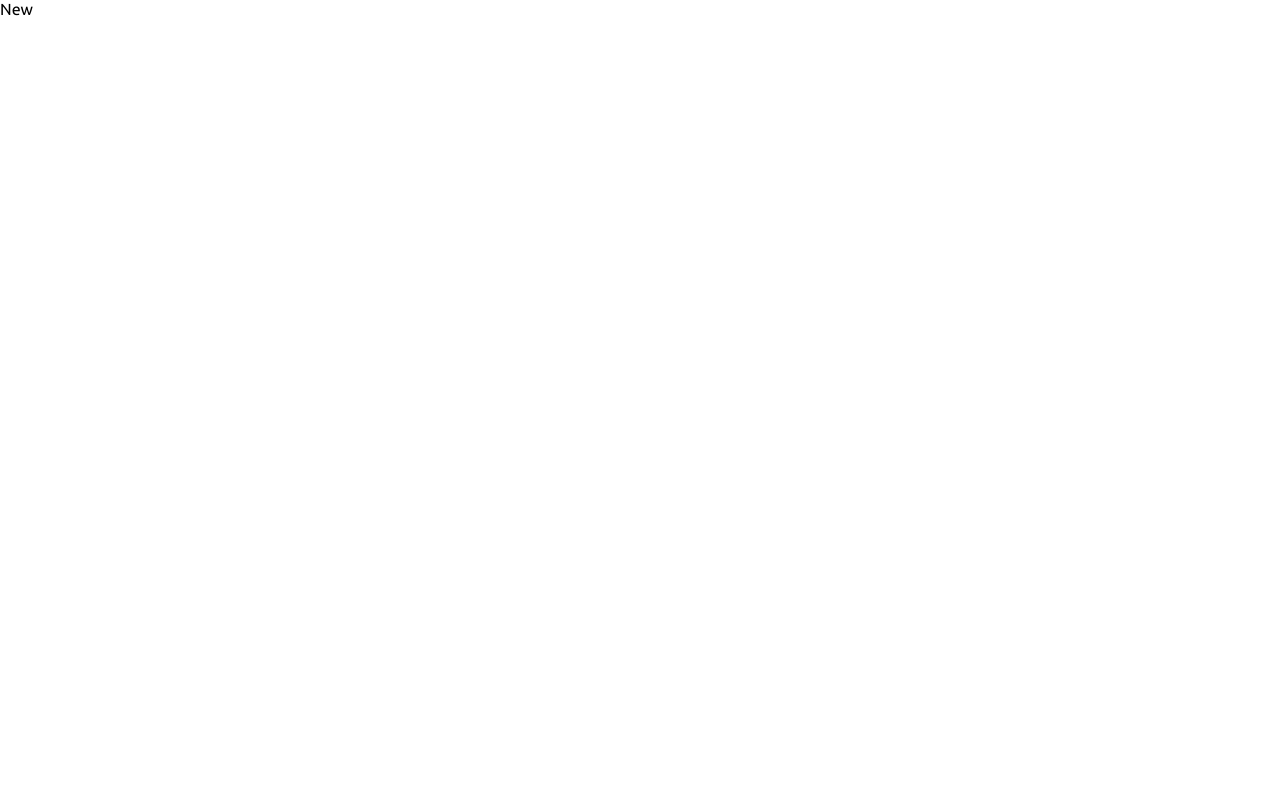
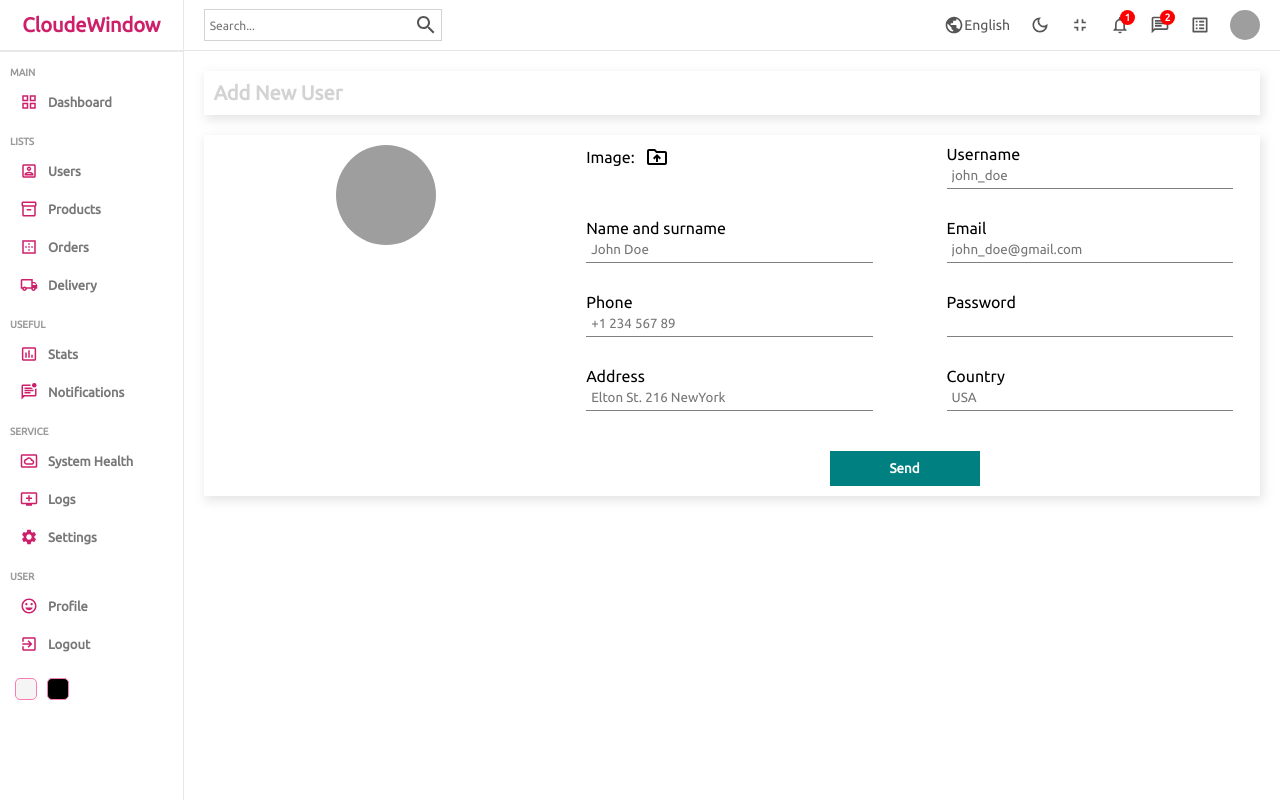
Before and after one commit to hafijur1238/Admin-Panel, a React (Create React App) app: page /users/new in a window 1280 px wide. Built offline with nearby package versions, Linux system fonts and the light colour scheme; grey boxes are pictures that could not be loaded.

Commit message:
Added new page & Changes some code

```diff
--- a/src/App.js
+++ b/src/App.js
@@ -5,6 +5,7 @@
 import List from "./pages/list/List";
 import Single from "./pages/single/Single";
 import New from "./pages/new/New";
+import { productInputs, userInputs } from "./formSource";
 
 function App() {
   return (
@@ -15,14 +16,14 @@
             <Route index element={<Home />} />
             <Route path="login" element={<Login />} />
             <Route path="users">
-              <Route index element={<List/>}/>
-              <Route path=":userId" element={<Single/>}/>
-              <Route path="new" element={<New/>}/>
+              <Route index element={<List />} />
+              <Route path=":userId" element={<Single />} />
+              <Route path="new" element={<New inputs={userInputs} title="Add New User" />} />
             </Route>
             <Route path="products">
-              <Route index element={<List/>}/>
-              <Route path=":productId" element={<Single/>}/>
-              <Route path="new" element={<New/>}/>
+              <Route index element={<List />} />
+              <Route path=":productId" element={<Single />} />
+              <Route path="new" element={<New inputs={productInputs} title="Add New Product" />} />
             </Route>
           </Route>
         </Routes>
--- a/src/components/datatable/Datatable.jsx
+++ b/src/components/datatable/Datatable.jsx
@@ -1,8 +1,8 @@
-import "./datatable.scss"
-import { DataGrid } from '@mui/x-data-grid';
+import "./datatable.scss";
+import { DataGrid } from "@mui/x-data-grid";
 import { userColumns, userRows } from "../../datatablesource";
+import { Link } from "react-router-dom";
 import { useState } from "react";
-import { Link } from "react-router-dom";
 
 const Datatable = () => {
   const [data, setData] = useState(userRows);
--- a/src/components/sidebar/Sidebar.jsx
+++ b/src/components/sidebar/Sidebar.jsx
@@ -11,67 +11,76 @@
 import SettingsIcon from '@mui/icons-material/Settings';
 import InsertEmoticonIcon from '@mui/icons-material/InsertEmoticon';
 import ExitToAppIcon from '@mui/icons-material/ExitToApp';
+import { Link } from "react-router-dom"
+
+// import {PortraitOutlinedIcon, Inventory2OutlinedIcon, BorderOuterOutlinedIcon, LocalShippingOutlinedIcon, InsertChartOutlinedIcon, MarkUnreadChatAltOutlinedIcon, SettingsSystemDaydreamOutlinedIcon, AddToQueueIcon, SettingsIcon, InsertEmoticonIcon, ExitToAppIcon} from "@mui/icons-material"
 
 const Sidebar = () => {
     return (
         <div className='sidebar'>
             <div className="top">
+                <Link to="/" style={{ textDecoration: "none" }}>
                     <span className="logo">CloudeWindow</span>
+                </Link>
             </div>
             <hr />
             <div className="center">
                 <ul>
                     <p className="title">MAIN</p>
                     <li>
-                    <GridViewIcon className="icon"/>
+                        <GridViewIcon className="icon" />
                         <span>Dashboard</span>
                     </li>
                     <p className="title">LISTS</p>
+                    <Link to="/users" style={{ textDecoration: "none" }}>
                         <li>
-                    <PortraitOutlinedIcon className="icon"/>
+                            <PortraitOutlinedIcon className="icon" />
                             <span>Users</span>
                         </li>
+                    </Link>
+                    <Link to="/products" style={{ textDecoration: "none" }}>
                         <li>
-                    <Inventory2OutlinedIcon className="icon"/>
+                            <Inventory2OutlinedIcon className="icon" />
                             <span>Products</span>
                         </li>
+                    </Link>
                     <li>
-                    <BorderOuterOutlinedIcon className="icon"/>
+                        <BorderOuterOutlinedIcon className="icon" />
                         <span>Orders</span>
                     </li>
                     <li>
-                    <LocalShippingOutlinedIcon className="icon"/>
+                        <LocalShippingOutlinedIcon className="icon" />
                         <span>Delivery</span>
                     </li>
                     <p className="title">USEFUL</p>
                     <li>
-                    <InsertChartOutlinedIcon className="icon"/>
+                        <InsertChartOutlinedIcon className="icon" />
                         <span>Stats</span>
                     </li>
                     <li>
-                    <MarkUnreadChatAltOutlinedIcon className="icon"/>
+                        <MarkUnreadChatAltOutlinedIcon className="icon" />
                         <span>Notifications</span>
                     </li>
                     <p className="title">SERVICE</p>
                     <li>
-                    <SettingsSystemDaydreamOutlinedIcon className="icon"/>
+                        <SettingsSystemDaydreamOutlinedIcon className="icon" />
                         <span>System Health</span>
                     </li>
                     <li>
-                    <AddToQueueIcon className="icon"/>
+                        <AddToQueueIcon className="icon" />
                         <span>Logs</span>
                     </li>
                     <li>
-                    <SettingsIcon className="icon"/>
+                        <SettingsIcon className="icon" />
                         <span>Settings</span>
                     </li>
                     <p className="title">USER</p>
                     <li>
-                    <InsertEmoticonIcon className="icon"/>
+                        <InsertEmoticonIcon className="icon" />
                         <span>Profile</span>
                     </li>
                     <li>
-                    <ExitToAppIcon className="icon"/>
+                        <ExitToAppIcon className="icon" />
                         <span>Logout</span>
                     </li>
                 </ul>
--- /dev/null
+++ b/src/formSource.js
@@ -0,0 +1,76 @@
+export const userInputs = [
+    {
+      id: 1,
+      label: "Username",
+      type: "text",
+      placeholder: "john_doe",
+    },
+    {
+      id: 2,
+      label: "Name and surname",
+      type: "text",
+      placeholder: "John Doe",
+    },
+    {
+      id: 3,
+      label: "Email",
+      type: "mail",
+      placeholder: "john_doe@gmail.com",
+    },
+    {
+      id: 4,
+      label: "Phone",
+      type: "text",
+      placeholder: "+1 234 567 89",
+    },
+    {
+      id: 5,
+      label: "Password",
+      type: "password",
+    },
+    {
+      id: 6,
+      label: "Address",
+      type: "text",
+      placeholder: "Elton St. 216 NewYork",
+    },
+    {
+      id: 7,
+      label: "Country",
+      type: "text",
+      placeholder: "USA",
+    },
+  ];
+
+  export const productInputs = [
+    {
+      id: 1,
+      label: "Title",
+      type: "text",
+      placeholder: "Apple Macbook Pro",
+    },
+    {
+      id: 2,
+      label: "Description",
+      type: "text",
+      placeholder: "Description",
+    },
+    {
+      id: 3,
+      label: "Category",
+      type: "text",
+      placeholder: "Computers",
+    },
+    {
+      id: 4,
+      label: "Price",
+      type: "text",
+      placeholder: "100",
+    },
+    {
+      id: 5,
+      label: "Stock",
+      type: "text",
+      placeholder: "in stock",
+    },
+  ];
--- a/src/pages/new/New.jsx
+++ b/src/pages/new/New.jsx
@@ -1,9 +1,58 @@
-import "./new.scss"
+import "./new.scss";
+import Sidebar from "../../components/sidebar/Sidebar";
+import Navbar from "../../components/navbar/Navbar";
+import DriveFolderUploadOutlinedIcon from "@mui/icons-material/DriveFolderUploadOutlined";
+import { useState } from "react";
 
-const New = () => {
+const New = ({ inputs, title }) => {
+  const [file, setFile] = useState("");
+
   return (
-    <div>New</div>
-  )
-}
+    <div className="new">
+      <Sidebar />
+      <div className="newContainer">
+        <Navbar />
+        <div className="top">
+          <h1>{title}</h1>
+        </div>
+        <div className="bottom">
+          <div className="left">
+            <img
+              src={
+                file
+                  ? URL.createObjectURL(file)
+                  : "https://icon-library.com/images/no-image-icon/no-image-icon-0.jpg"
+              }
+              alt=""
+            />
+          </div>
+          <div className="right">
+            <form>
+              <div className="formInput">
+                <label htmlFor="file">
+                  Image: <DriveFolderUploadOutlinedIcon className="icon" />
+                </label>
+                <input
+                  type="file"
+                  id="file"
+                  onChange={(e) => setFile(e.target.files[0])}
+                  style={{ display: "none" }}
+                />
+              </div>
 
-export default New
+              {inputs.map((input) => (
+                <div className="formInput" key={input.id}>
+                  <label>{input.label}</label>
+                  <input type={input.type} placeholder={input.placeholder} />
+                </div>
+              ))}
+              <button>Send</button>
+            </form>
+          </div>
+        </div>
+      </div>
+    </div>
+  );
+};
+
+export default New;
--- a/src/pages/new/new.scss
+++ b/src/pages/new/new.scss
@@ -0,0 +1,77 @@
+.new {
+    width: 100%;
+    display: flex;
+
+    .newContainer {
+      flex: 6;
+
+      .top,
+      .bottom {
+        -webkit-box-shadow: 2px 4px 10px 1px rgba(0, 0, 0, 0.47);
+        box-shadow: 2px 4px 10px 1px rgba(201, 201, 201, 0.47);
+        padding: 10px;
+        margin: 20px;
+        display: flex;
+
+        h1 {
+          color: lightgray;
+          font-size: 20px;
+        }
+
+        .left {
+          flex: 1;
+          text-align: center;
+
+          img {
+            width: 100px;
+            height: 100px;
+            border-radius: 50%;
+            object-fit: cover;
+          }
+        }
+
+        .right {
+          flex: 2;
+
+          form {
+            display: flex;
+            flex-wrap: wrap;
+            gap: 30px;
+            justify-content: space-around;
+
+            .formInput {
+              width: 40%;
+
+              label {
+                display: flex;
+                align-items: center;
+                gap: 10px;
+
+                .icon {
+                  cursor: pointer;
+                }
+              }
+
+              input {
+                width: 100%;
+                padding: 5px;
+                border: none;
+                border-bottom: 1px solid gray;
+              }
+            }
+
+            button {
+              width: 150px;
+              padding: 10px;
+              border: none;
+              background-color: teal;
+              color: white;
+              font-weight: bold;
+              cursor: pointer;
+              margin-top: 10px;
+            }
+          }
+        }
+      }
+    }
+  }
```
Lines whose indentation alone changed are shown as unchanged.
